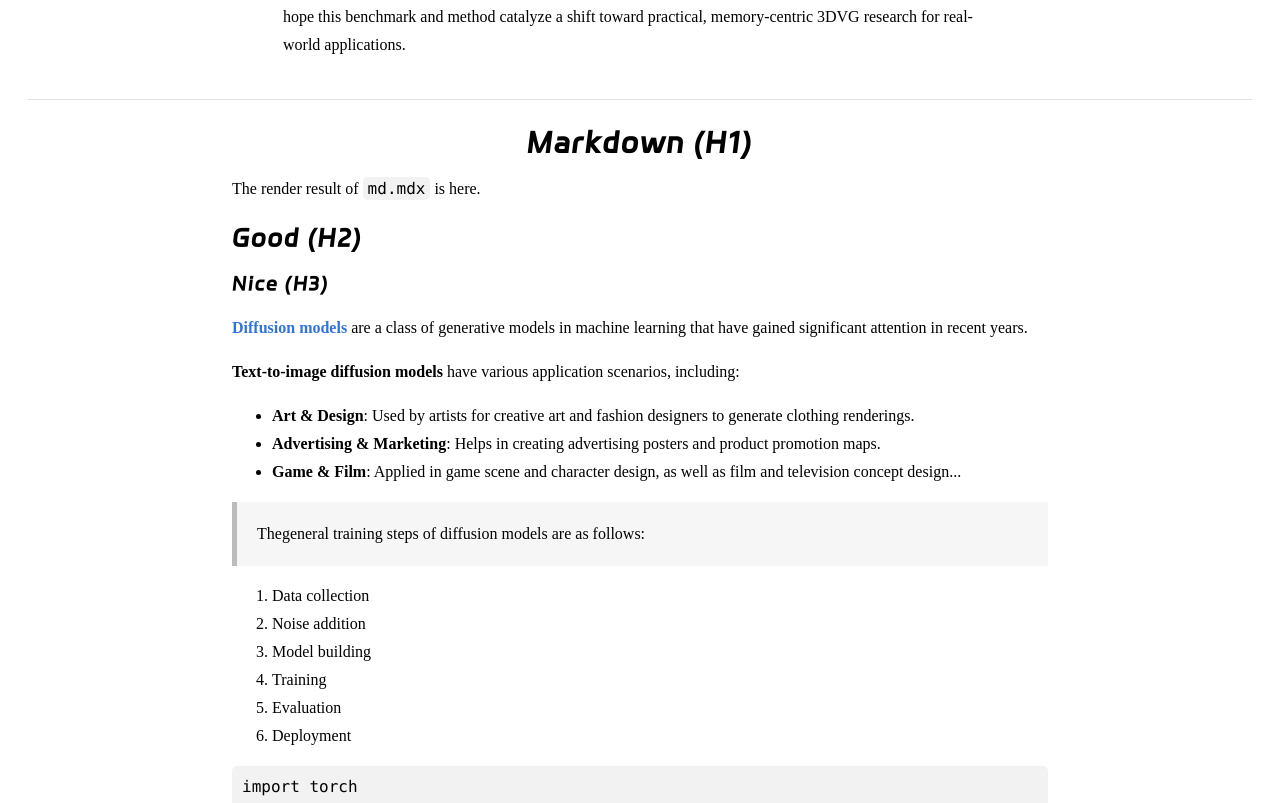
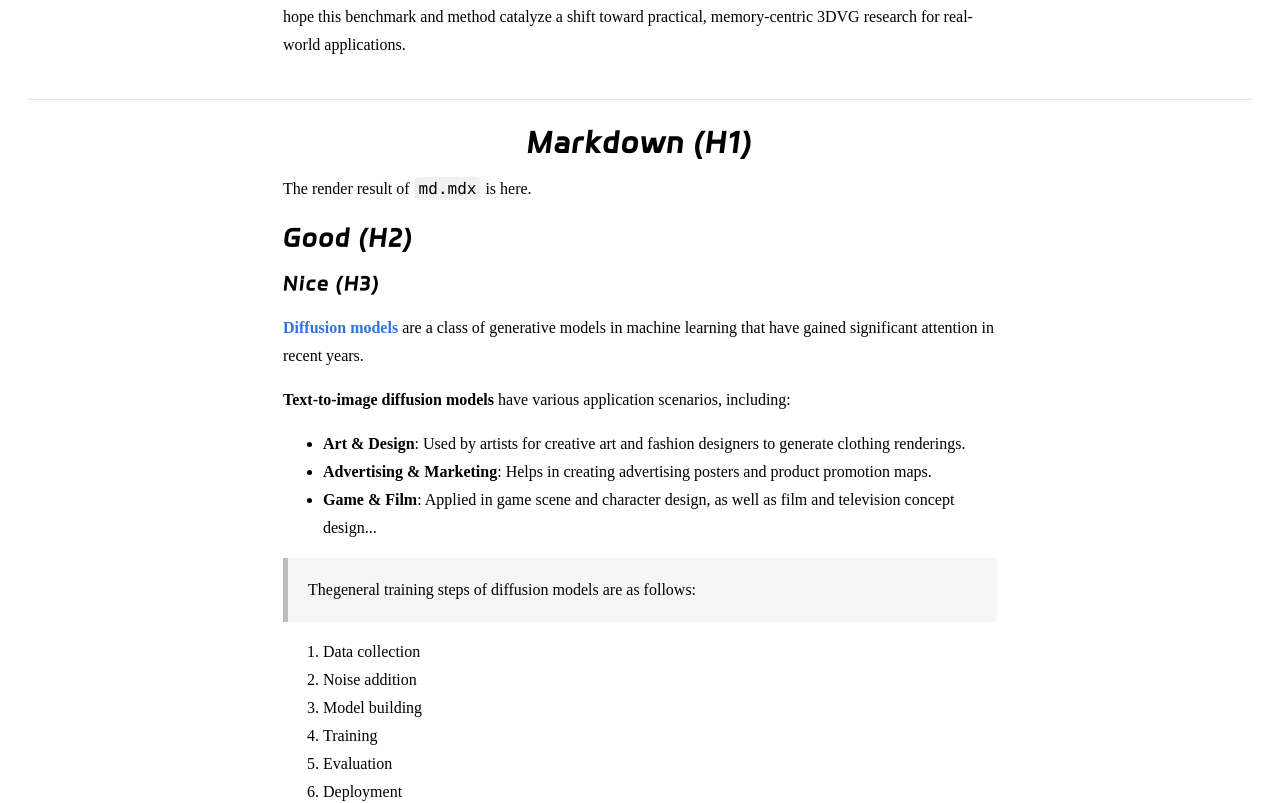
Before and after one commit to hm123450/CGB, a Vue app: page / in a window 1280 px wide. Shown: the part 1442-2245 px from the top of the page. Built offline with nearby package versions, Linux system fonts and the light colour scheme.

Commit message:
Update Markdown.vue

```diff
--- a/src/components/sections/Markdown.vue
+++ b/src/components/sections/Markdown.vue
@@ -7,7 +7,7 @@ import page from '../mds/md.mdx';
     <el-divider />
 
     <el-row justify="center">
-        <el-col :xs="24" :sm="20" :md="16" :lg="16" :xl="16">
+        <el-col :xs="24" :sm="20" :md="16" :lg="14" :xl="14">
             <page />
         </el-col>
     </el-row>
```
